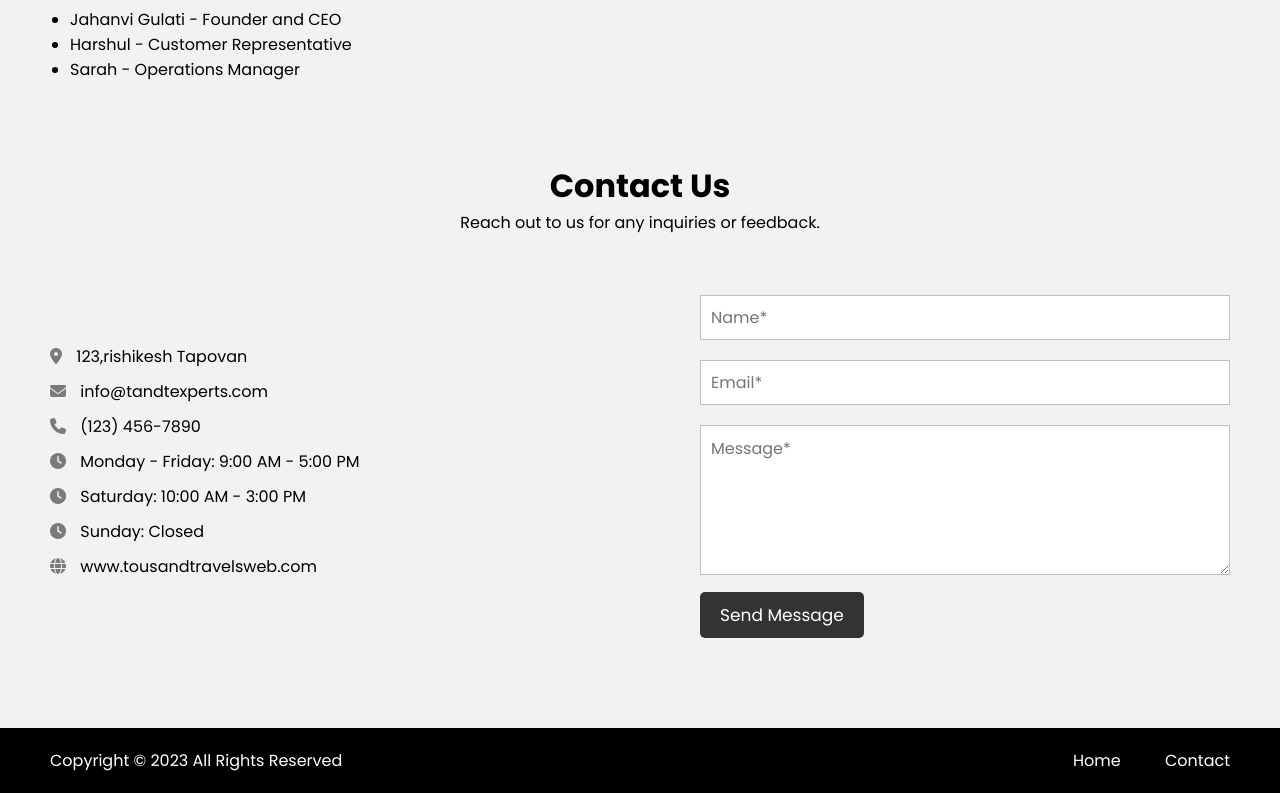
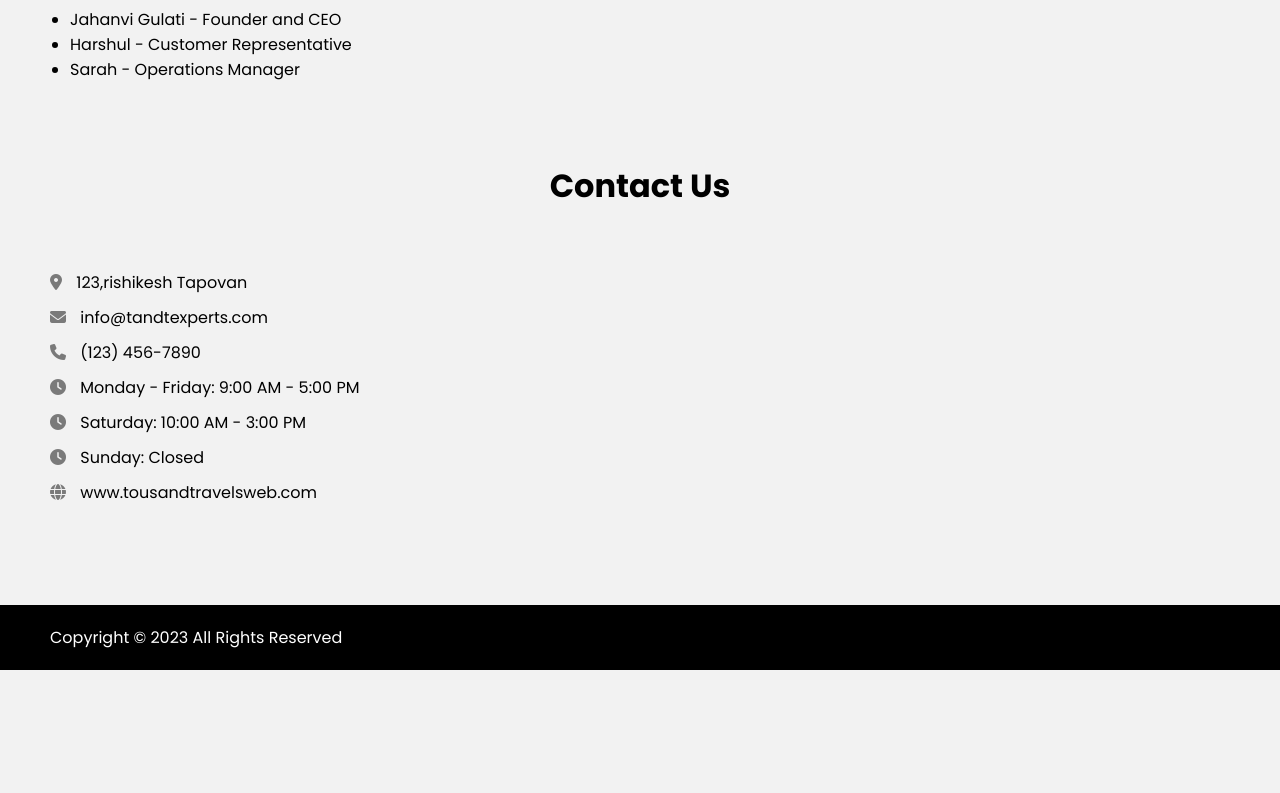
Before and after one commit to jahanvigulati/travel, a plain HTML site: page index.html in a window 1280 px wide. Shown: the part 3646-4439 px from the top of the page. After the commit the page ends 4316 px from the top, so only its background shows below. Drawn offline with Linux system fonts and the light colour scheme.

Commit message:
Add files via upload

```diff
--- a/index.html
+++ b/index.html
@@ -150,7 +150,7 @@
 
     <section class="contact" id="contact">
       <h2>Contact Us</h2>
-      <p>Reach out to us for any inquiries or feedback.</p>
+
       <div class="row">
         <div class="col information">
           <div class="contact-details">
@@ -163,24 +163,16 @@
             <p><i class="fas fa-globe"></i> www.tousandtravelsweb.com</p>
           </div>
         </div>
-        <div class="col form">
-          <form>
-            <input type="text" placeholder="Name*" required>
-            <input type="email" placeholder="Email*" required>
-            <textarea placeholder="Message*" required></textarea>
-            <button id="submit" type="submit">Send Message</button>
-          </form>
-        </div>
+
+
+
       </div>
     </section>
 
     <footer>
       <div>
         <span>Copyright © 2023 All Rights Reserved</span>
-        <span class="link">
-            <a href="#">Home</a>
-            <a href="#contact">Contact</a>
-        </span>
+
       </div>
     </footer>
 
```
